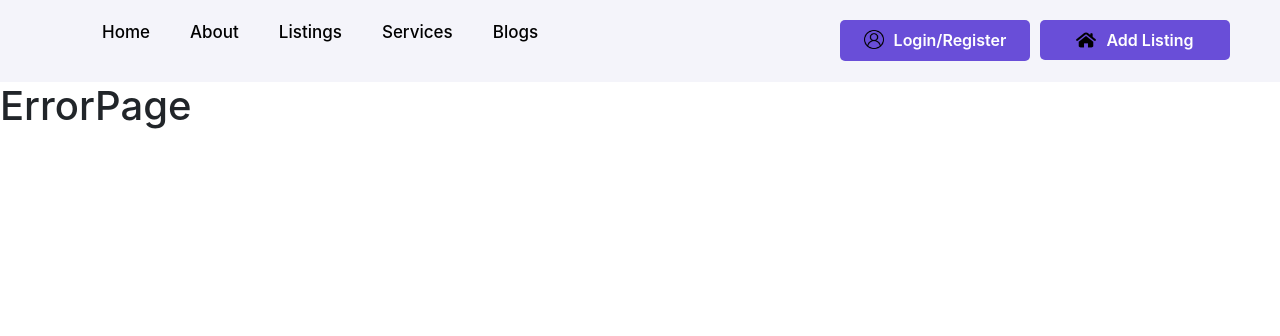
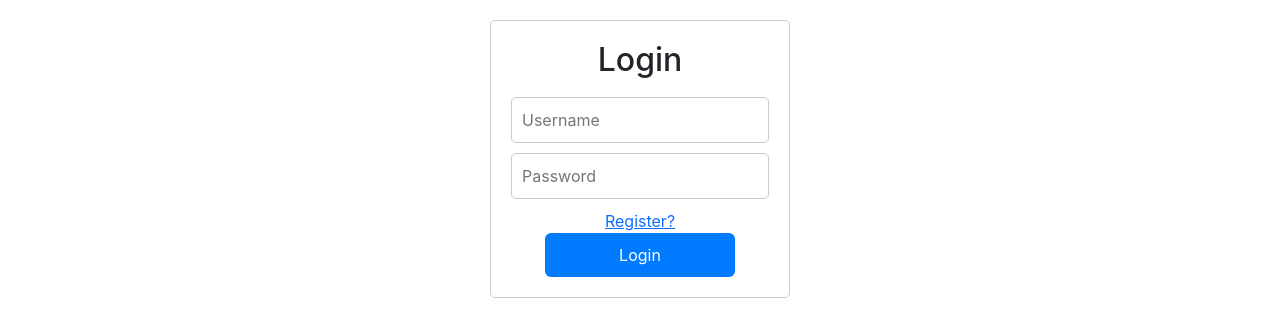
Before and after one commit to Ozodastudent/DBteam_project, a React (Create React App) app: page /login in a window 1280 px wide. Shown: the top 336 px of the page. Built offline with nearby package versions, Linux system fonts and the light colour scheme.

Commit message:
hdhdghgs

```diff
--- a/src/App.js
+++ b/src/App.js
@@ -5,6 +5,7 @@ import Listings from "./pages/listings/Listing";
 import Services from "./pages/services/Services";
 import Blogs from "./pages/blogs/Blogs";
 import ErrorPage from "./pages/error/Error";
+import { Login, Register } from "./pages/login/Login";
 
 
 function App() {
@@ -12,11 +13,11 @@ function App() {
     <Router>
       <Routes>
         <Route path="/" element={<Home />} />
-        <Route path="/about" element={<About />} />
+        <Route path="/login" element={<Login />} />
+        <Route path="/register" element={<Register />} />
         <Route path="/listings" element={<Listings />} />
         <Route path="/services" element={<Services />} />
         <Route path="/blogs" element={<Blogs />} />
-        <Route path="*" element={<ErrorPage />} />
       </Routes>
     </Router>
   );
--- a/src/components/navbar/Navbar.jsx
+++ b/src/components/navbar/Navbar.jsx
@@ -4,21 +4,22 @@ import loginImg from "../../assets/images/user.png";
 import homeImg from "../../assets/images/home-icon.png";
 
 import { Link } from 'react-router-dom';
+import { Login } from '../../pages/login/Login';
 
 const Navbar = () => {
   return (
     <nav>
       <ul>
         <li><Link to="/" className="nav-link">Home</Link></li>
-        <li><Link to="/about" className="nav-link">About</Link></li>
-        <li><Link to="/listings" className="nav-link">Listings</Link></li>
-        <li><Link to="/services" className="nav-link">Services</Link></li>
-        <li><Link to="/blogs" className="nav-link">Blogs</Link></li>
+        <li><Link to="#about" className="nav-link">About</Link></li>
+        <li><Link to="#listings" className="nav-link">Listings</Link></li>
+        <li><Link to="#services" className="nav-link">Services</Link></li>
+        <li><Link to="#blogs" className="nav-link">Blogs</Link></li>
       </ul>
       <div>
-        <button className="login-register-btn">
+        <Link to="/login" className="login-register-btn">
           <img width={20} height={19} src={loginImg} alt="icon" />
-          Login/Register</button>
+          Login/Register</Link>
         <button className="add-listing-btn">
         <img width={20} height={16} src={homeImg} alt="icon" />
           Add Listing</button>
--- a/src/components/navbar/navbar.css
+++ b/src/components/navbar/navbar.css
@@ -32,6 +32,7 @@ nav {
     margin-left: 10px;
     cursor: pointer;
     border-radius: 5px;
+    text-decoration: none;
   }
   img{
     margin-right: 10px;
--- a/src/pages/home/Home.jsx
+++ b/src/pages/home/Home.jsx
@@ -33,7 +33,7 @@ const Home = () => {
             </div>
             {/* body part */}
             {/* home section */}
-            <section className="main_part">
+            <section id='#' className="main_part">
                 {/* left card */}
                 <div className="leftCard">
                     <div className="texts">
@@ -102,7 +102,7 @@ const Home = () => {
                 </div>
             </section>
             {/* about part */}
-            <section className="about_part">
+            <section id='about' className="about_part">
             <div className="aboutLeftCard">
                     <div className="about_texts">
                         <h3 className="little_title">WHO ARE WE</h3>
--- /dev/null
+++ b/src/pages/login/Login.jsx
@@ -0,0 +1,37 @@
+import React from 'react';
+import "./login.css"
+import { Link } from 'react-router-dom';
+function Login() {
+    return (
+        <div className="form-container">
+            <h2>Login</h2>
+            <form>
+                <input type="text" placeholder="Username" />
+                <input type="password" placeholder="Password" />
+                <div>
+
+                <Link to="/register">Register?</Link>
+                </div>
+                <button className='btn'>Login</button>
+            </form>
+        </div>
+    );
+}
+
+function Register() {
+    return (
+        <div className="form-container">
+            <h2>Register</h2>
+            <form>
+                <input type="text" placeholder="Username" />
+                <input type="password" placeholder="Password" />
+                <input type="email" placeholder="Email" />
+                <input type="text" placeholder="Contact Details" />
+                <input type="date" placeholder="Registration Date" />
+                <button className='btn'>Register</button>
+            </form>
+        </div>
+    );
+}
+
+export { Login, Register };
--- /dev/null
+++ b/src/pages/login/login.css
@@ -0,0 +1,31 @@
+.form-container {
+    width: 300px;
+    margin: 20px auto;
+    padding: 20px;
+    border: 1px solid #ccc;
+    border-radius: 5px;
+    text-align: center;
+    display: flex;
+    flex-direction: column ;
+}
+
+input {
+    display: block;
+    width: 100%;
+    padding: 10px;
+    margin: 10px 0;
+    border: 1px solid #ccc;
+    border-radius: 5px;
+}
+
+.btn {
+    padding: 10px 20px;
+    border: none;
+    background-color: #007bff;
+    color: #fff;
+    cursor: pointer;
+}
+
+button:hover {
+    background-color: #0056b3;
+}
```
